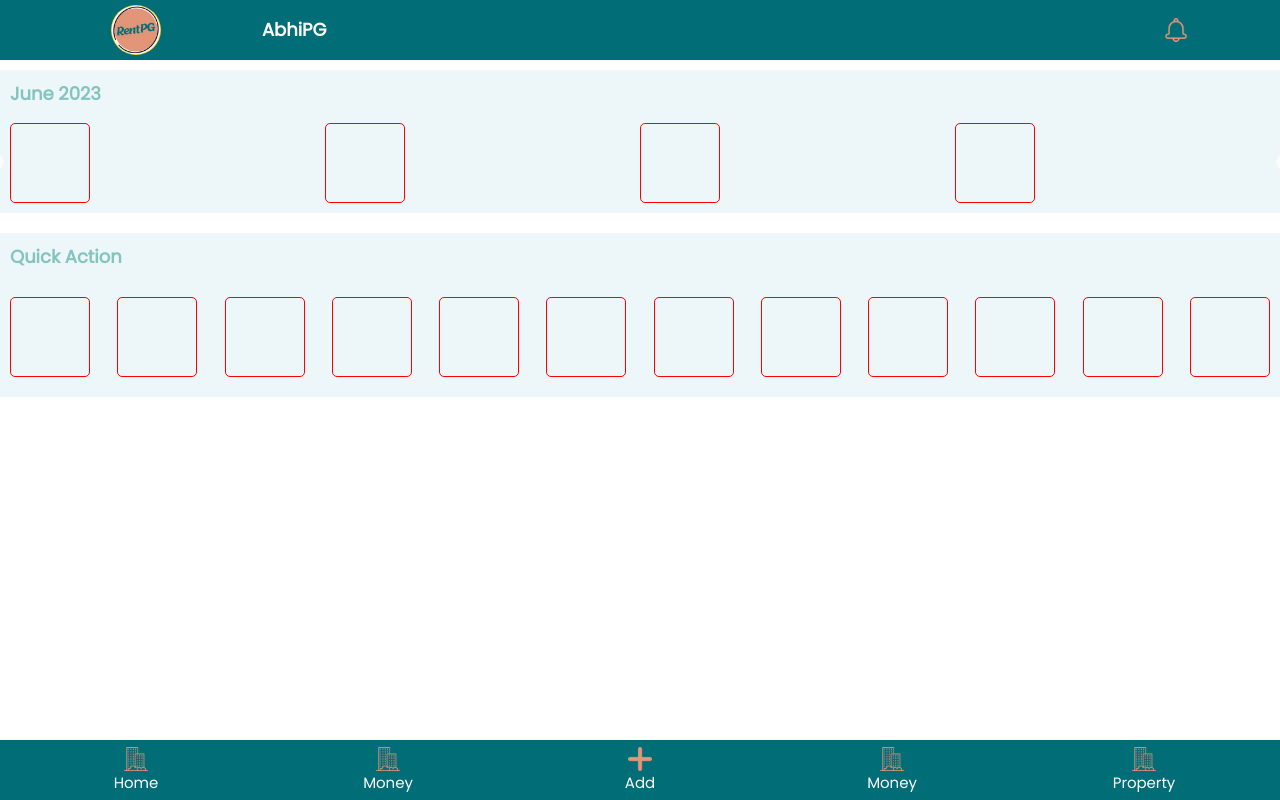
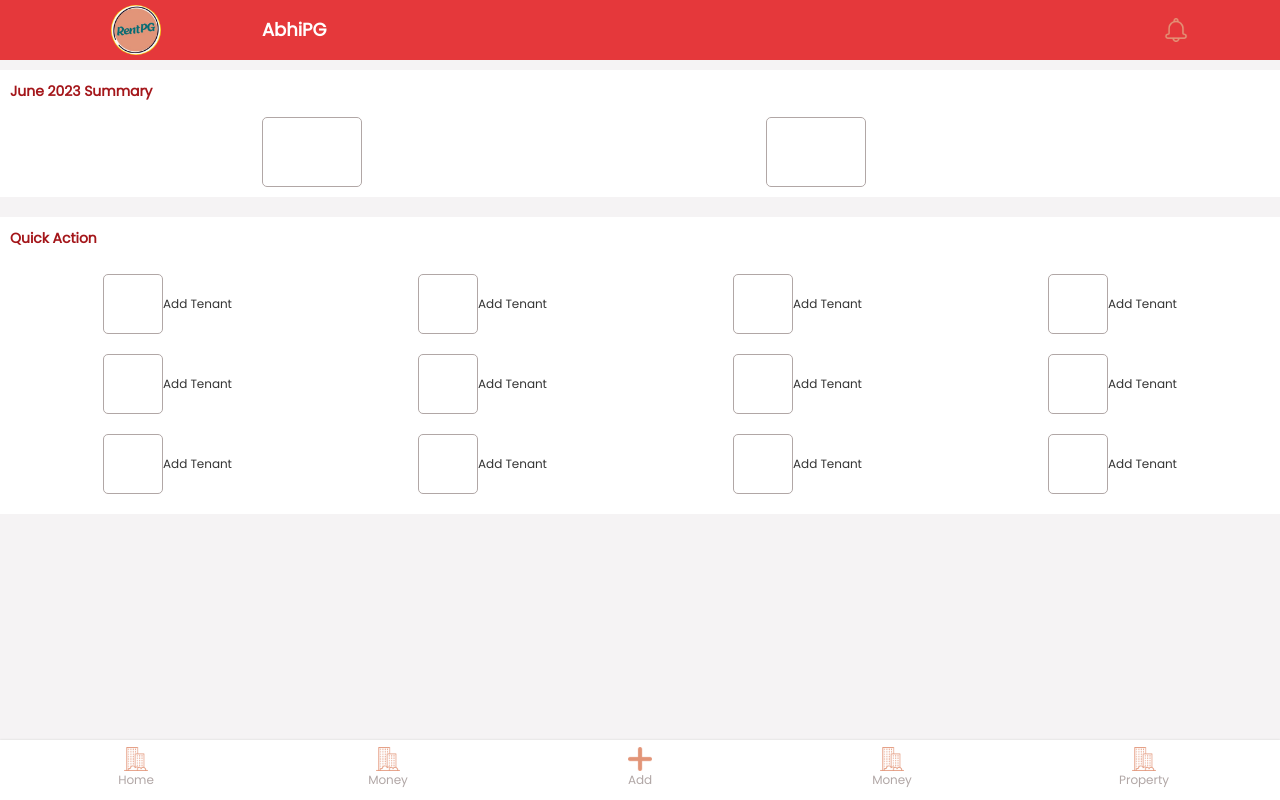
Before and after one commit to codeWithJooy/Rentfrontend, a React (Create React App) app: page /home in a window 1280 px wide. Built offline with nearby package versions, Linux system fonts and the light colour scheme.

Commit message:
Home Screen Added

```diff
--- a/src/Components/Footer/Footer.css
+++ b/src/Components/Footer/Footer.css
@@ -4,9 +4,10 @@
   left: 0;
   width: 100%;
   height: 60px;
-  background: #006d77;
+  background: #fff;
   padding: 5px 10px;
   z-index: 100;
+  box-shadow: 0 0 2px #d3d3d3;
 }
 .footerContainer {
   display: flex;
@@ -29,5 +30,6 @@
 .footerText {
   width: 100%;
   text-align: center;
-  color: #fff;
+  color: #b1a7a6;
+  font-size: 12px;
 }
--- a/src/Components/Header/Header.css
+++ b/src/Components/Header/Header.css
@@ -1,7 +1,7 @@
 .header {
   width: 100%;
   height: 60px;
-  background: #006d77;
+  background: #e5383b;
   padding: 5px 10px;
 }
 .headerContainer {
--- a/src/Components/Home/Highlights/Highlights.css
+++ b/src/Components/Home/Highlights/Highlights.css
@@ -2,18 +2,18 @@
   width: 100%;
   min-height: 30px;
   padding: 10px;
-  background-color: #edf6f9;
+  background-color: #fff;
 }
 .highlightTitle {
   width: 100%;
-  font-size: 18px;
-  color: #83c5be;
+  font-size: 14px;
+  color: #a4161a;
   font-weight: bold;
   margin-bottom: 15px;
 }
 .highlightUnit {
-  width: 80px;
-  height: 80px;
+  width: 100px;
+  height: 70px;
   border-radius: 5px;
-  border: 1px solid red;
+  border: 1px solid #b1a7a6;
 }
--- a/src/Components/Home/Highlights/Highlights.js
+++ b/src/Components/Home/Highlights/Highlights.js
@@ -9,13 +9,13 @@ const Highlights = () => {
     dots: false,
     infinite: true,
     speed: 500,
-    slidesToShow: 4,
-    slidesToScroll: 1,
+    slidesToShow: 2.5,
+    slidesToScroll: 0.5,
   };
   return (
     <div className="highlights">
       <div className="highlightTitle">
-        <span>June 2023</span>
+        <span>June 2023 Summary</span>
       </div>
       <Slider {...settings}>
         <HighlightsUnit />
--- a/src/Components/Home/Quick/Quick.css
+++ b/src/Components/Home/Quick/Quick.css
@@ -3,12 +3,12 @@
   min-height: 30px;
   padding: 10px;
   margin: 20px 0px;
-  background-color: #edf6f9;
+  background-color: #fff;
 }
 .quickTitle {
   width: 100%;
-  font-size: 18px;
-  color: #83c5be;
+  font-size: 14px;
+  color: #a4161a;
   font-weight: bold;
   margin-bottom: 15px;
 }
@@ -19,10 +19,20 @@
   align-items: flex-start;
   justify-content: space-between;
 }
+.quickUnitContainer {
+  width: 25%;
+  display: flex;
+  flex-wrap: wrap;
+  align-items: center;
+  justify-content: center;
+}
 .quickUnit {
-  width: 80px;
-  height: 80px;
+  width: 60px;
+  height: 60px;
   border-radius: 5px;
-  border: 1px solid red;
+  border: 1px solid #b1a7a6;
   margin: 10px 0px;
 }
+.quickUnitText {
+  font-size: 12px;
+}
--- a/src/Components/Home/Quick/QuickUnit.js
+++ b/src/Components/Home/Quick/QuickUnit.js
@@ -2,7 +2,14 @@ import React from "react";
 import "./Quick.css";
 
 const QuickUnit = () => {
-  return <div className="quickUnit"></div>;
+  return (
+    <div className="quickUnitContainer">
+      <div className="quickUnit"></div>
+      <div className="quickUnitText">
+        <p>Add Tenant</p>
+      </div>
+    </div>
+  );
 };
 
 export default QuickUnit;
--- a/src/Pages/Home/Home.css
+++ b/src/Pages/Home/Home.css
@@ -7,6 +7,7 @@
   align-items: flex-start;
   justify-content: flex-start;
   position: relative;
+  background-color: #f5f3f4;
   z-index: 1;
 }
 .homeContainer {
```
